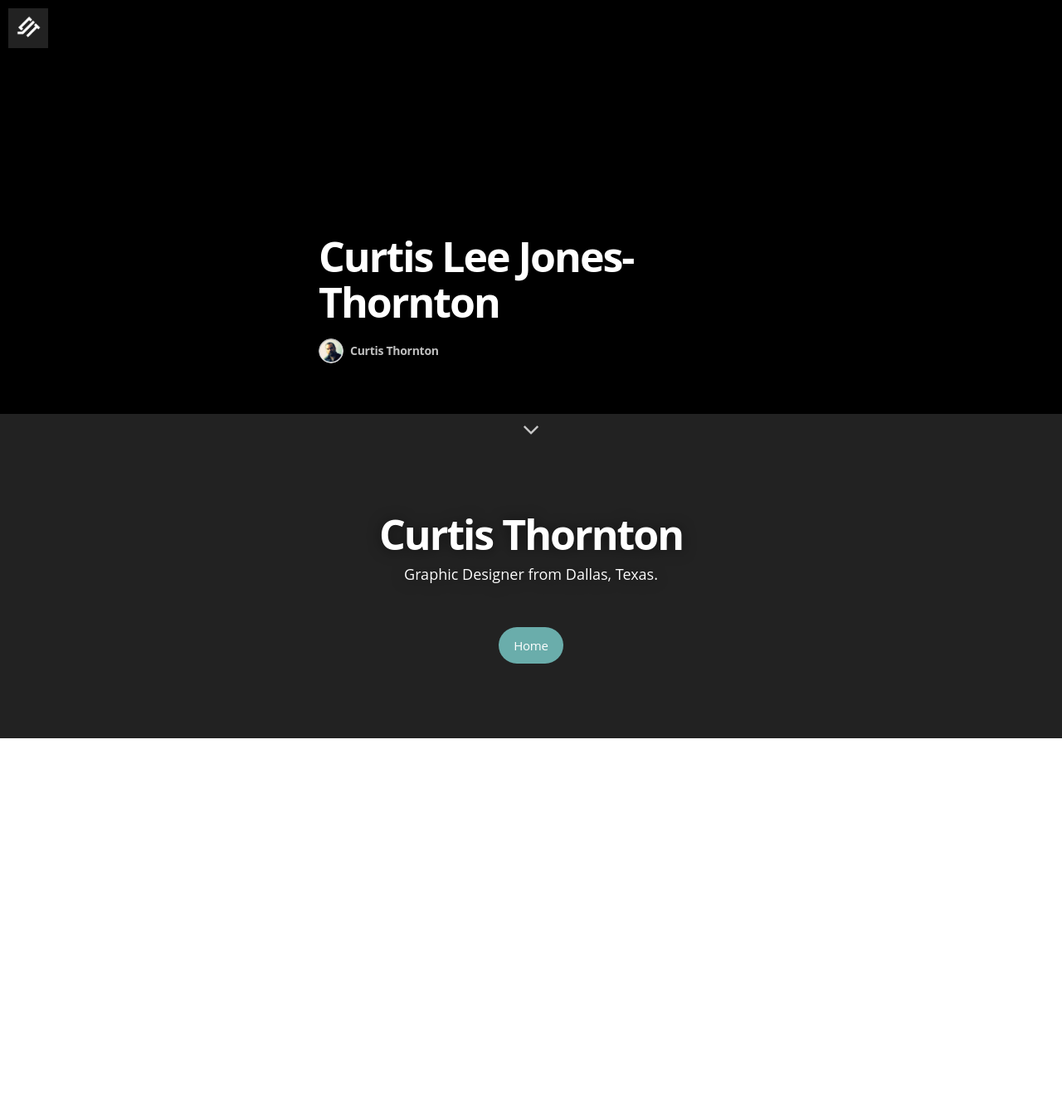
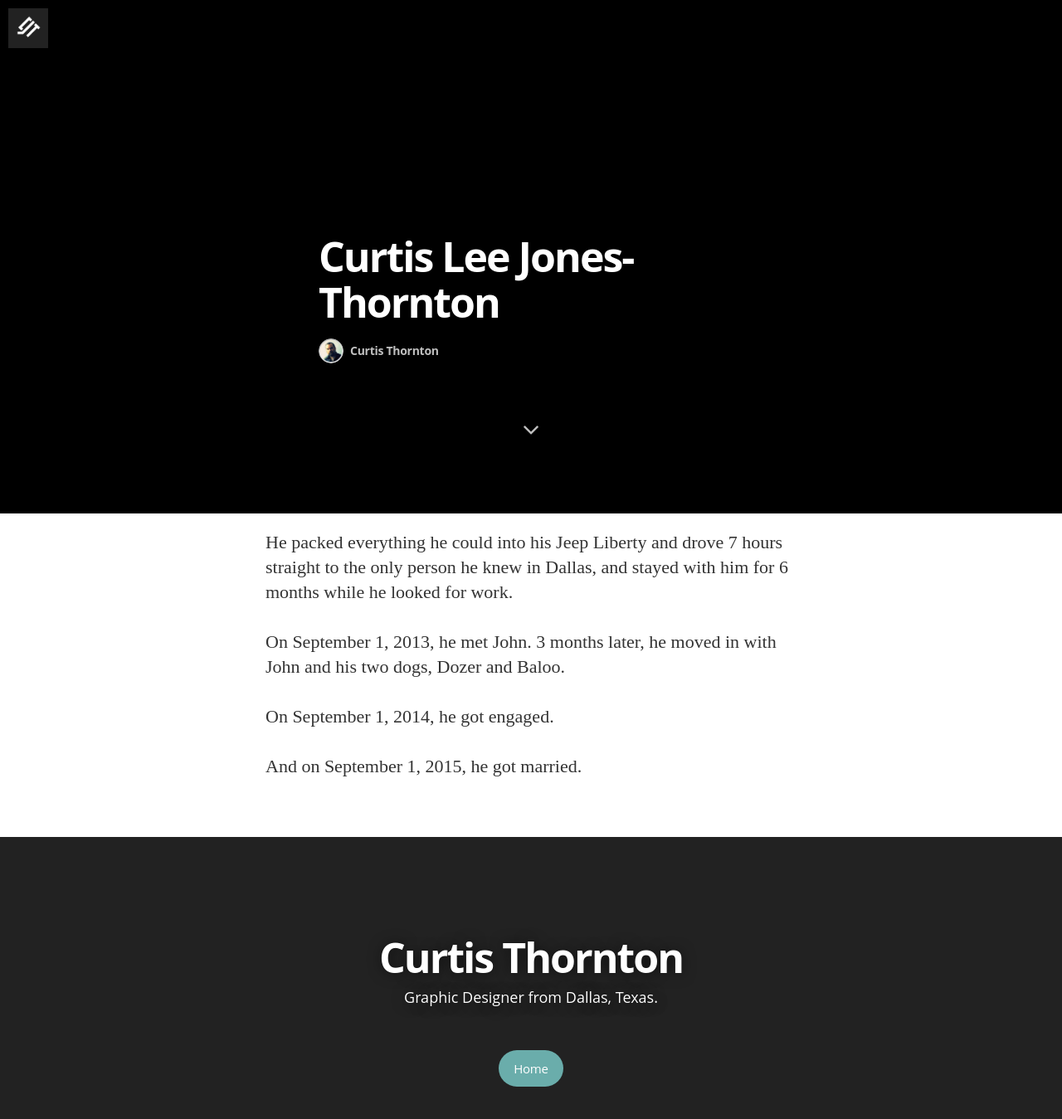
Before and after one commit to curtisthornton/curtisthornton.github.io, a Jekyll site: the page built from about.md, in a window 1280 px wide and 1400 px high, scrolled down 781 px. Shown: the top 1349 px of the window at 83% size. Built offline with Jekyll 4.4.1, drawn with Linux system fonts in a browser that asks for light colours; nearby versions of some CDN libraries; some web fonts are replaced; Markdown is read by kramdown in place of the engine named in the settings; before the commit the page ends 1671 px from its top, so only the background shows below that.

Commit message:
Update about.md

```diff
--- a/about.md
+++ b/about.md
@@ -9,4 +9,14 @@
 
 In 2006 he graduated from Caney Valley High School in Ramona, Oklahoma. He was a class of 56 other students.
 
-In 2012 he graduated with a Commercial Graphics degree from Pittsburg State University. Since then, he's moved to Dallas, Texas, for bigger and better opportunities.
+In 2008 he moved to the great city of Pittsburg, Kansas, to work and study for his Graphic Design degree and Bachelors of Science & Technology. He graduated in the fall of 2012 with a minor in Printing and emphasis in Color Theory.
+
+6 months after graduating, he finally admitted to himself that there wasn't any place for him in Kansas anymore. So, he decided to move to the closest major city for bigger and better opportunities. That city was Dallas, Texas.
+
+He packed everything he could into his Jeep Liberty and drove 7 hours straight to the only person he knew in Dallas, and stayed with him for 6 months while he looked for work.
+
+On September 1, 2013, he met John. 3 months later, he moved in with John and his two dogs, Dozer and Baloo.
+
+On September 1, 2014, he got engaged.
+
+And on September 1, 2015, he got married.
```
